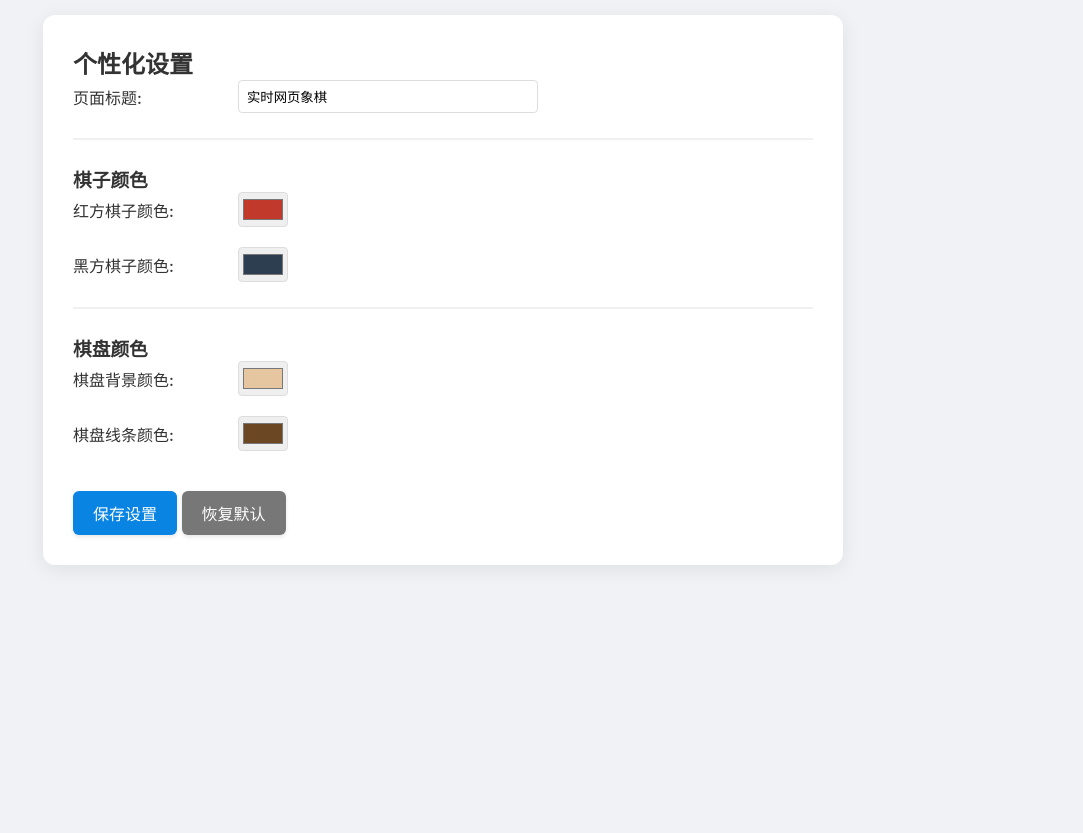
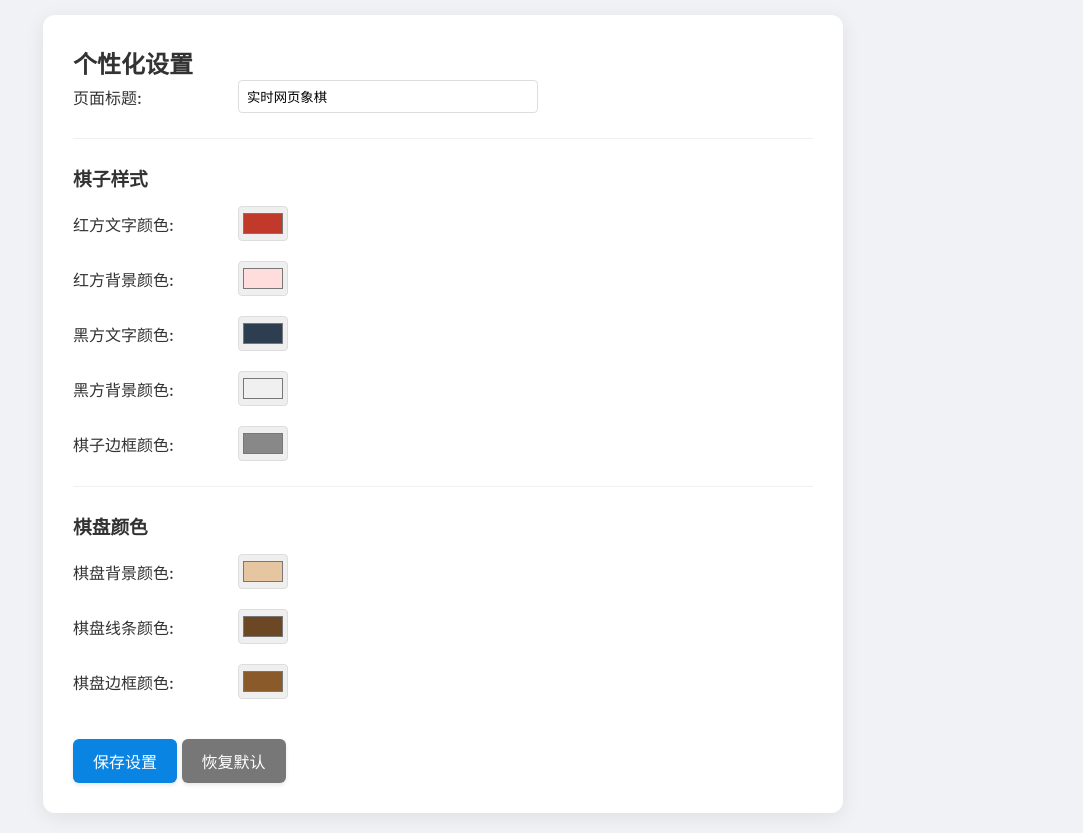
Before and after one commit to yhxyf/chess-test, a website: page public/settings.html in a window 1280 px wide. Shown: the part 108-941 px from the top of the page, without its empty margins (197-1280 px from the left). Before the commit the page ends 800 px from the top, so only its background shows below. Drawn offline with Linux system fonts and the light colour scheme.

Commit message:
Update settings.html

```diff
--- a/public/settings.html
+++ b/public/settings.html
@@ -34,6 +34,14 @@
         .container {
             max-width: 800px;
         }
+        hr {
+            margin: 25px 0;
+            border: 0;
+            border-top: 1px solid #f0f0f0;
+        }
+        h3 {
+            margin-bottom: 15px;
+        }
     </style>
 </head>
 <body>
@@ -52,19 +60,32 @@
                     <input type="text" id="pageTitle" placeholder="例如：我的象棋室">
                 </div>
 
-                <hr style="margin: 25px 0; border: 1px solid #f0f0f0;">
+                <hr>
 
-                <h3>棋子颜色</h3>
+                <h3>棋子样式</h3>
                 <div class="setting-item">
-                    <label for="redPieceColor">红方棋子颜色:</label>
-                    <input type="color" id="redPieceColor" value="#c0392b">
+                    <label for="redPieceTextColor">红方文字颜色:</label>
+                    <input type="color" id="redPieceTextColor" value="#c0392b">
                 </div>
                 <div class="setting-item">
-                    <label for="blackPieceColor">黑方棋子颜色:</label>
-                    <input type="color" id="blackPieceColor" value="#2c3e50">
+                    <label for="redPieceBgColor">红方背景颜色:</label>
+                    <input type="color" id="redPieceBgColor" value="#ffdddd">
+                </div>
+                <div class="setting-item">
+                    <label for="blackPieceTextColor">黑方文字颜色:</label>
+                    <input type="color" id="blackPieceTextColor" value="#2c3e50">
+                </div>
+                 <div class="setting-item">
+                    <label for="blackPieceBgColor">黑方背景颜色:</label>
+                    <input type="color" id="blackPieceBgColor" value="#f0f0f0">
+                </div>
+                <div class="setting-item">
+                    <label for="pieceBorderColor">棋子边框颜色:</label>
+                    <input type="color" id="pieceBorderColor" value="#888888">
                 </div>
 
-                <hr style="margin: 25px 0; border: 1px solid #f0f0f0;">
+
+                <hr>
 
                 <h3>棋盘颜色</h3>
                 <div class="setting-item">
@@ -74,6 +95,10 @@
                 <div class="setting-item">
                     <label for="boardLineColor">棋盘线条颜色:</label>
                     <input type="color" id="boardLineColor" value="#6b4724">
+                </div>
+                 <div class="setting-item">
+                    <label for="boardBorderColor">棋盘边框颜色:</label>
+                    <input type="color" id="boardBorderColor" value="#8b5a2b">
                 </div>
 
                 <br>
```
